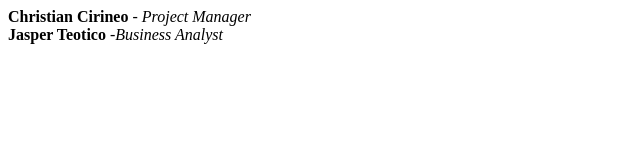
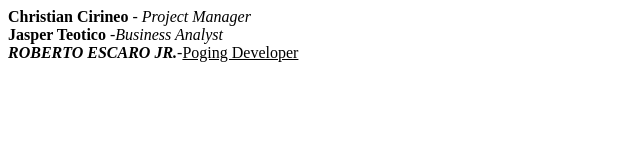
Before and after one commit to NOVINOVINOVI/HTML-Repo1, a plain HTML site: page index.html in a window 1280 px wide. Shown: the whole page, without its empty margins (0-640 px from the left). Drawn offline with Linux system fonts and the light colour scheme.

Commit message:
Update index.html

```diff
--- a/index.html
+++ b/index.html
@@ -6,6 +6,7 @@
 
 <b>Christian Cirineo</b> - <i>Project Manager</i><br>
 <b>Jasper Teotico</b> -<i>Business Analyst</i><br>
+<b><i>ROBERTO ESCARO JR.</i></b>-<u>Poging Developer</u>
 
 </body>
 </html>
```
